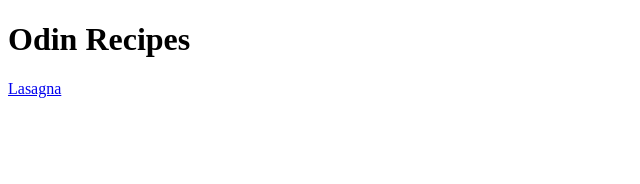
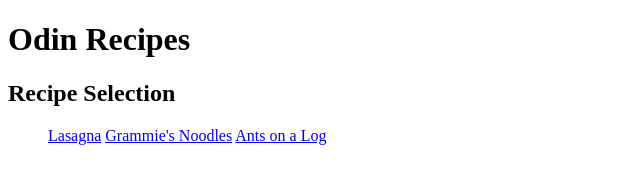
Before and after one commit to GregoryRM/odin-recipes, a plain HTML site: page index.html in a window 1280 px wide. Shown: the whole page, without its empty margins (0-640 px from the left). Drawn offline with Linux system fonts and the light colour scheme.

Commit message:
Add links to other pages in recipes directory

```diff
--- a/index.html
+++ b/index.html
@@ -11,8 +11,16 @@
         <h1>
             Odin Recipes
         </h1>
-        <a href="recipes/lasagna.html">
-            Lasagna
-        </a>
+
+        <h2>
+            Recipe Selection
+        </h2>
+
+        <ul>
+            <a href="recipes/lasagna.html">Lasagna</a>
+            <a href="recipes/gramies-noodles.html">Grammie's Noodles</a>
+            <a href="recipes/ants-on-a-log.html">Ants on a Log</a>
+        </ul>
+
     </body>
 </html>
```
